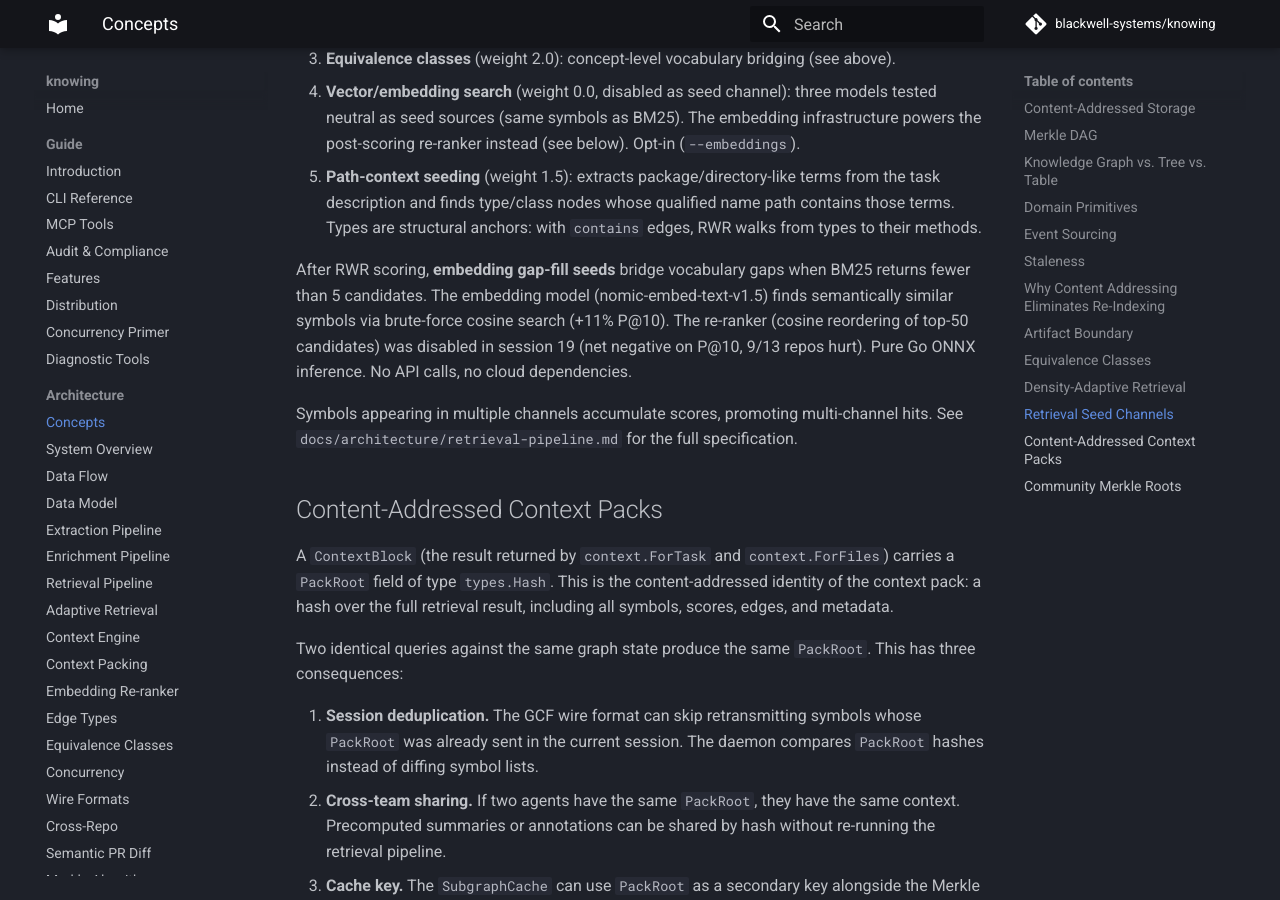
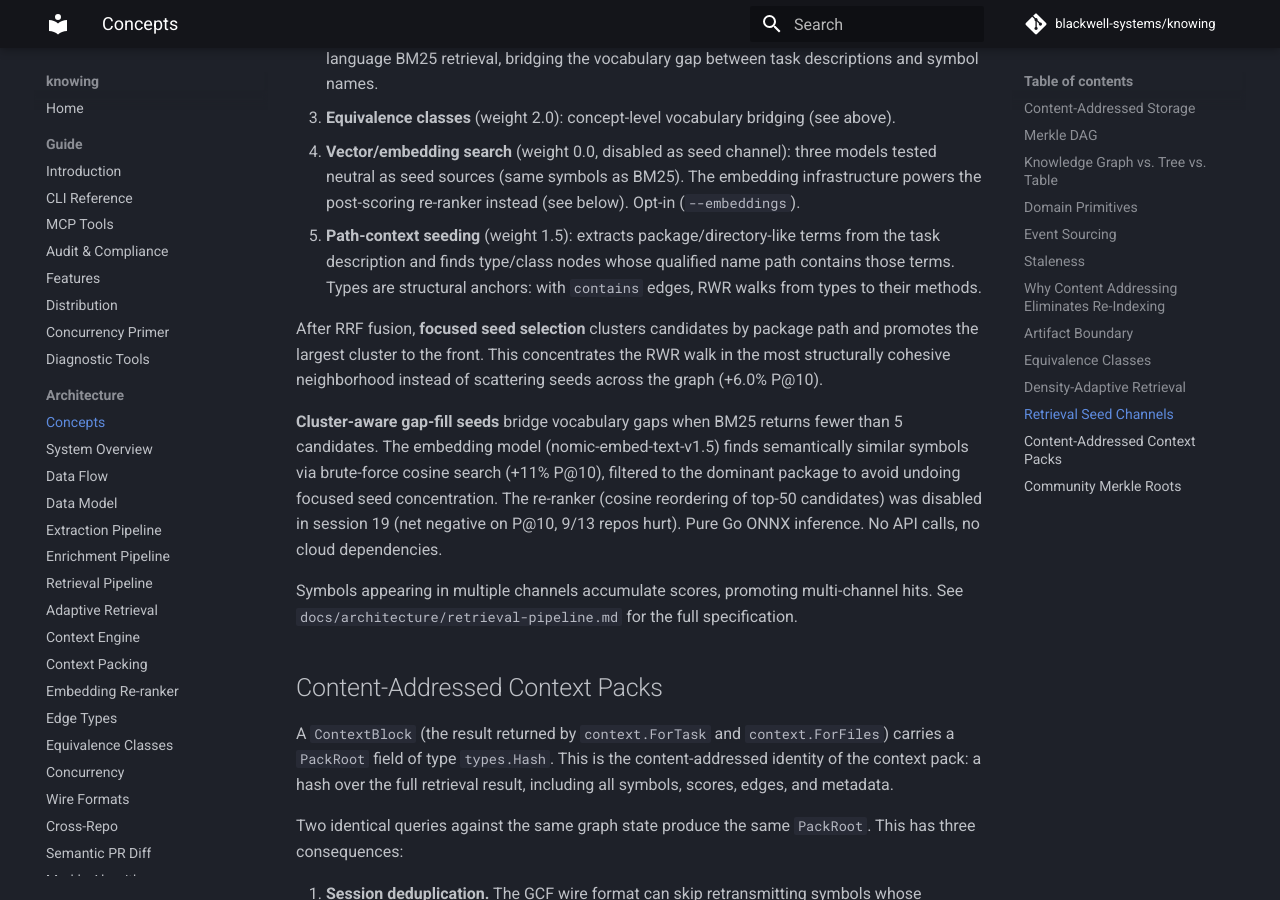
Before and after one commit to blackwell-systems/knowing, an MkDocs documentation site: the page built from docs/architecture/concepts.md, in a window 1280 px wide and 900 px high, scrolled down 7854 px. Built offline with MkDocs 1.6.1 and Material for MkDocs 9.7.7, drawn with Linux system fonts in a browser that asks for light colours; comment, search, counter and statistics services are not loaded; part of the change alters nothing that is shown; some of the changed text lies outside the part shown.

Commit message:
docs: update concepts.md with focused seeds and 164 equiv classes

```diff
--- a/docs/architecture/concepts.md
+++ b/docs/architecture/concepts.md
@@ -155,13 +155,14 @@ The bright-line rule: intelligence features never write edges, nodes, or snapsho
 
 Equivalence classes bridge the vocabulary gap between how developers describe tasks in natural language and the symbol names that live in the graph. An equivalence class maps a canonical concept (like `TRANSITIVE_IMPACT`) to a set of natural-language phrases ("blast radius," "downstream callers," "what breaks") and a set of code symbol targets that should be boosted when those phrases appear in a query.
 
-knowing ships **115 seed equivalence classes** organized into three tiers:
+knowing ships **164 equivalence classes** organized into four tiers:
 
 - **63 universal classes** (in `internal/context/universal_seeds.go`): software engineering concepts that appear in any codebase (entry points, error handling, caching, authentication, testing, concurrency, etc.). These are language-agnostic and shared across all projects.
 - **21 knowing-specific classes** (in `internal/context/equivalence.go`): concepts specific to knowing's own domain (transitive impact, snapshot management, wire format, community detection, feedback loop, etc.). These bootstrap the context engine for queries about knowing itself.
 - **31 language-specific classes** (in `internal/context/language_seeds.go`): vocabulary bridges for Python (`__init__`/constructor, Django/Flask patterns), TypeScript (React hooks, Express/Fastify), Rust (trait/impl, Result/Option), Java (Spring annotations), and Kubernetes (resource type aliases).
+- **49 framework-specific classes** (C#, FastAPI, Terraform): domain concepts for enriched repos.
 
-At runtime, matching a phrase from an equivalence class boosts the seed weight of the associated symbols before the retrieval walk begins. After the walk, graph-derived aliases (from `internal/context/graph_aliases.go`) and session feedback further adjust weights. The 115 seed classes provide the floor; graph learning builds on top.
+At runtime, matching a phrase from an equivalence class boosts the seed weight of the associated symbols before the retrieval walk begins. After the walk, graph-derived aliases (from `internal/context/graph_aliases.go`) and session feedback further adjust weights. The 164 classes provide the floor; graph learning builds on top.
 
 ## Density-Adaptive Retrieval
 
@@ -179,7 +180,9 @@ The retrieval pipeline uses 5 independent seed channels fused with Reciprocal Ra
 4. **Vector/embedding search** (weight 0.0, disabled as seed channel): three models tested neutral as seed sources (same symbols as BM25). The embedding infrastructure powers the post-scoring re-ranker instead (see below). Opt-in (`--embeddings`).
 5. **Path-context seeding** (weight 1.5): extracts package/directory-like terms from the task description and finds type/class nodes whose qualified name path contains those terms. Types are structural anchors: with `contains` edges, RWR walks from types to their methods.
 
-After RWR scoring, **embedding gap-fill seeds** bridge vocabulary gaps when BM25 returns fewer than 5 candidates. The embedding model (nomic-embed-text-v1.5) finds semantically similar symbols via brute-force cosine search (+11% P@10). The re-ranker (cosine reordering of top-50 candidates) was disabled in session 19 (net negative on P@10, 9/13 repos hurt). Pure Go ONNX inference. No API calls, no cloud dependencies.
+After RRF fusion, **focused seed selection** clusters candidates by package path and promotes the largest cluster to the front. This concentrates the RWR walk in the most structurally cohesive neighborhood instead of scattering seeds across the graph (+6.0% P@10).
+
+**Cluster-aware gap-fill seeds** bridge vocabulary gaps when BM25 returns fewer than 5 candidates. The embedding model (nomic-embed-text-v1.5) finds semantically similar symbols via brute-force cosine search (+11% P@10), filtered to the dominant package to avoid undoing focused seed concentration. The re-ranker (cosine reordering of top-50 candidates) was disabled in session 19 (net negative on P@10, 9/13 repos hurt). Pure Go ONNX inference. No API calls, no cloud dependencies.
 
 Symbols appearing in multiple channels accumulate scores, promoting multi-channel hits. See `docs/architecture/retrieval-pipeline.md` for the full specification.
 
```
